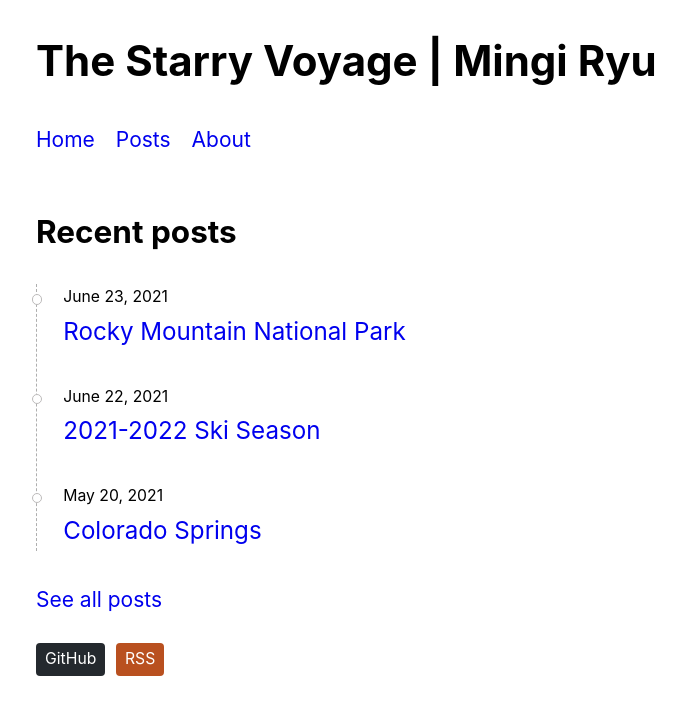
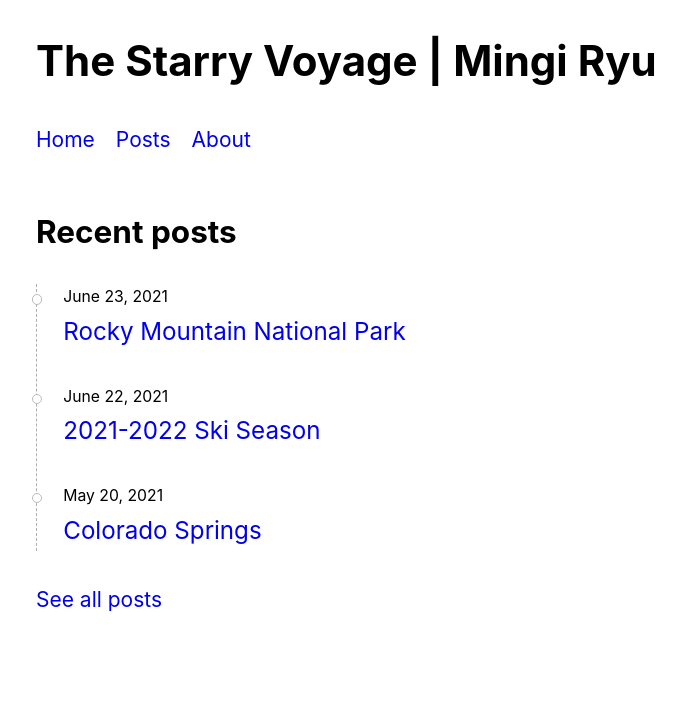
Before and after one commit to mingiryu/mingiryu.github.io, a Jekyll site: the page built from index.md, in a window 1280 px wide. Shown: the top 715 px of the page, without its empty margins (28-713 px from the left). Built offline with Jekyll 4.4.1, drawn with Linux system fonts in a browser that asks for light colours.

Commit message:
limit buttons to about page

```diff
--- a/_layouts/default.html
+++ b/_layouts/default.html
@@ -25,6 +25,5 @@
         {{ content }}
       </main>
     </div>
-    {% include buttons.html %}
   </body>
 </html>
```
Also changed, not shown: about.md (+3 -0 lines).
